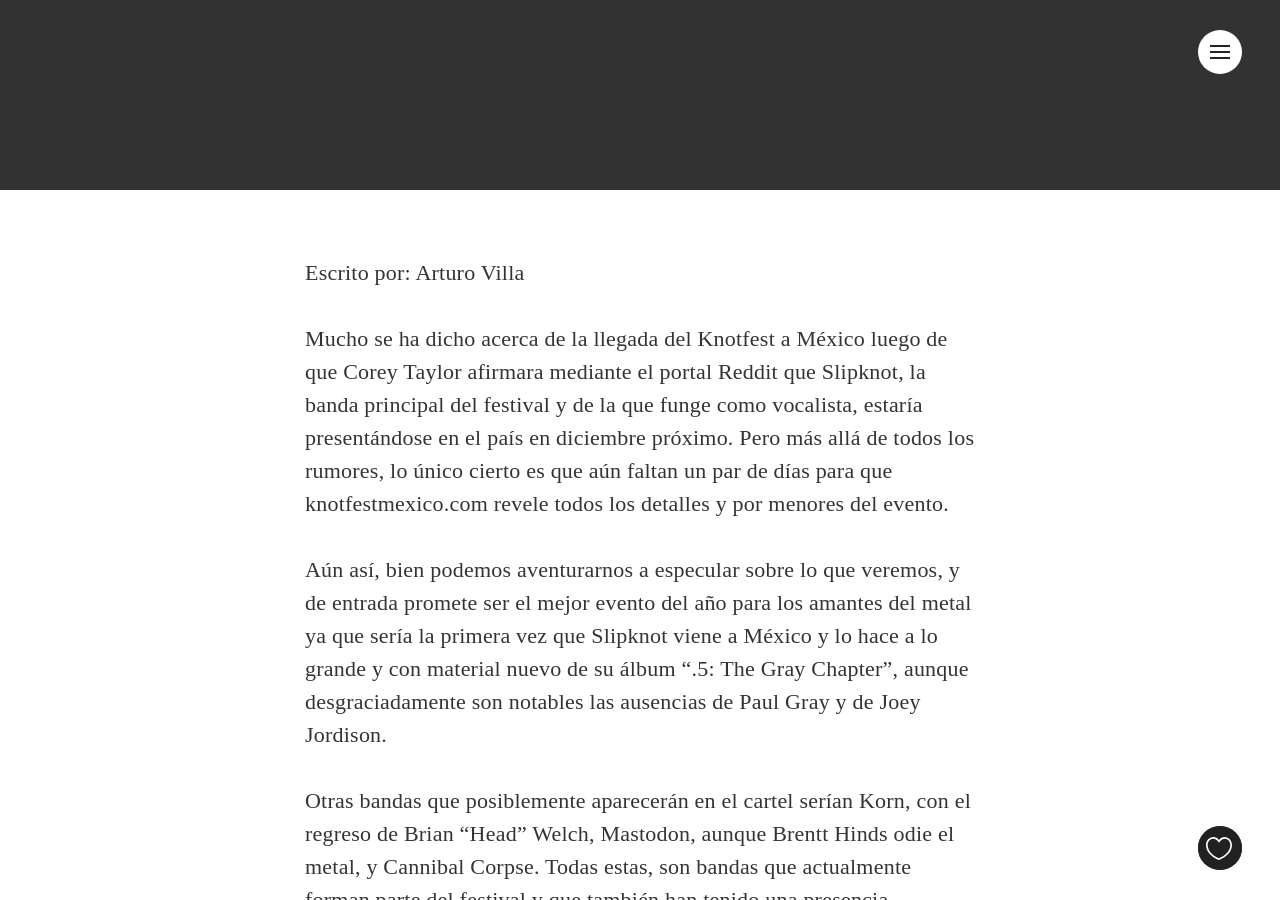
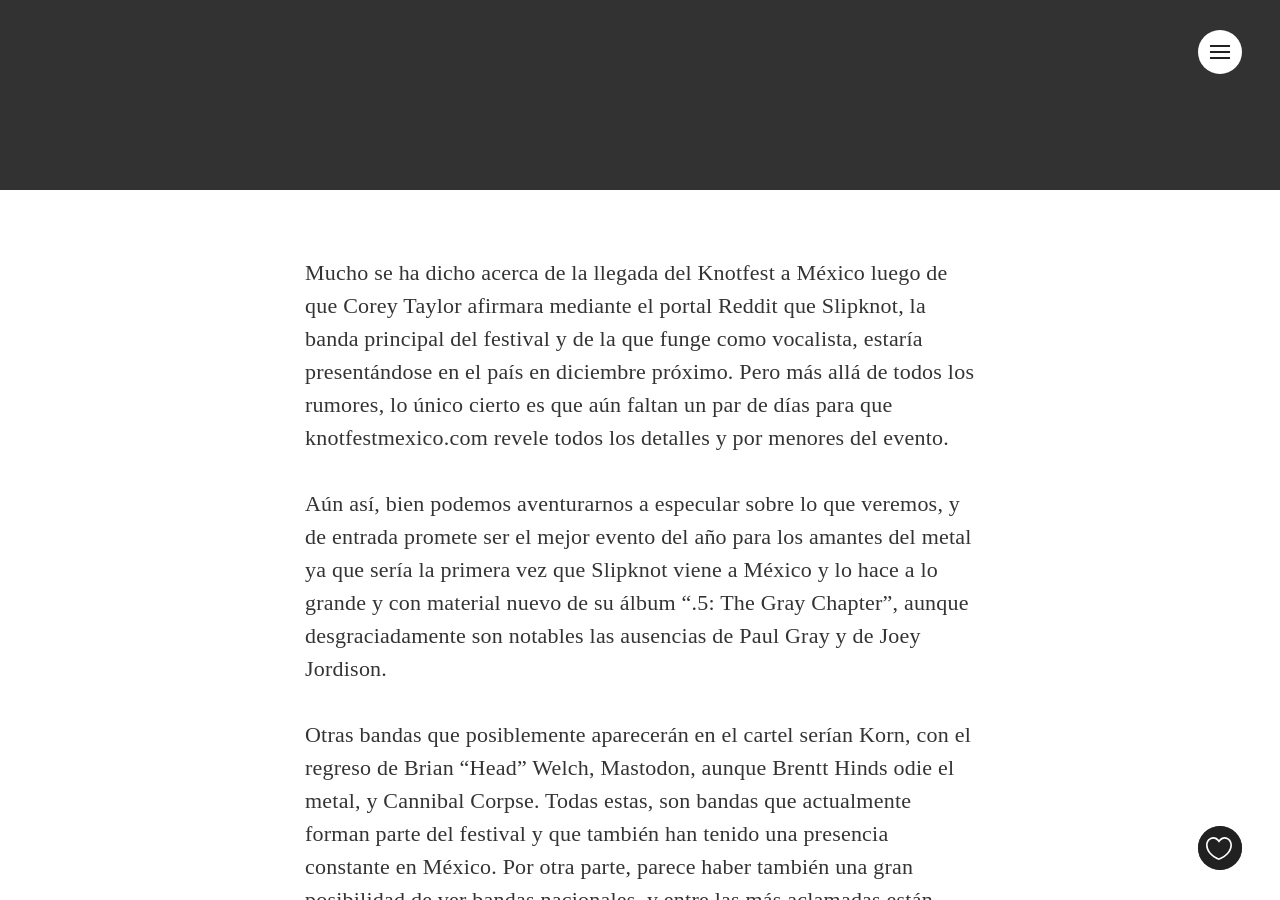
Before and after one commit to sternblumen/blog.arturovilla, a Jekyll site: the page built from _posts/2015-08-21-prueba.markdown, in a window 1280 px wide and 900 px high, scrolled down 437 px. Built offline with Jekyll 4.4.1, drawn with Linux system fonts in a browser that asks for light colours; nearby versions of some CDN libraries; some web fonts are replaced; Markdown is read by kramdown in place of the engine named in the settings; comment, search, counter and statistics services are not loaded.

Commit message:
Update prueba knotfest

```diff
--- a/_posts/2015-08-21-prueba.markdown
+++ b/_posts/2015-08-21-prueba.markdown
@@ -13,7 +13,6 @@
 bgGradientOpacity: darker
 syntaxHighlighter: no
 ---
-Escrito por: Arturo Villa
 
 Mucho se ha dicho acerca de la llegada del Knotfest a México luego de que Corey Taylor afirmara mediante el portal Reddit que Slipknot, la banda principal del festival y de la que funge como vocalista, estaría presentándose en el país en diciembre próximo. Pero más allá de todos los rumores, lo único cierto es que aún faltan un par de días para que knotfestmexico.com revele todos los detalles y por menores del evento.
 
```
